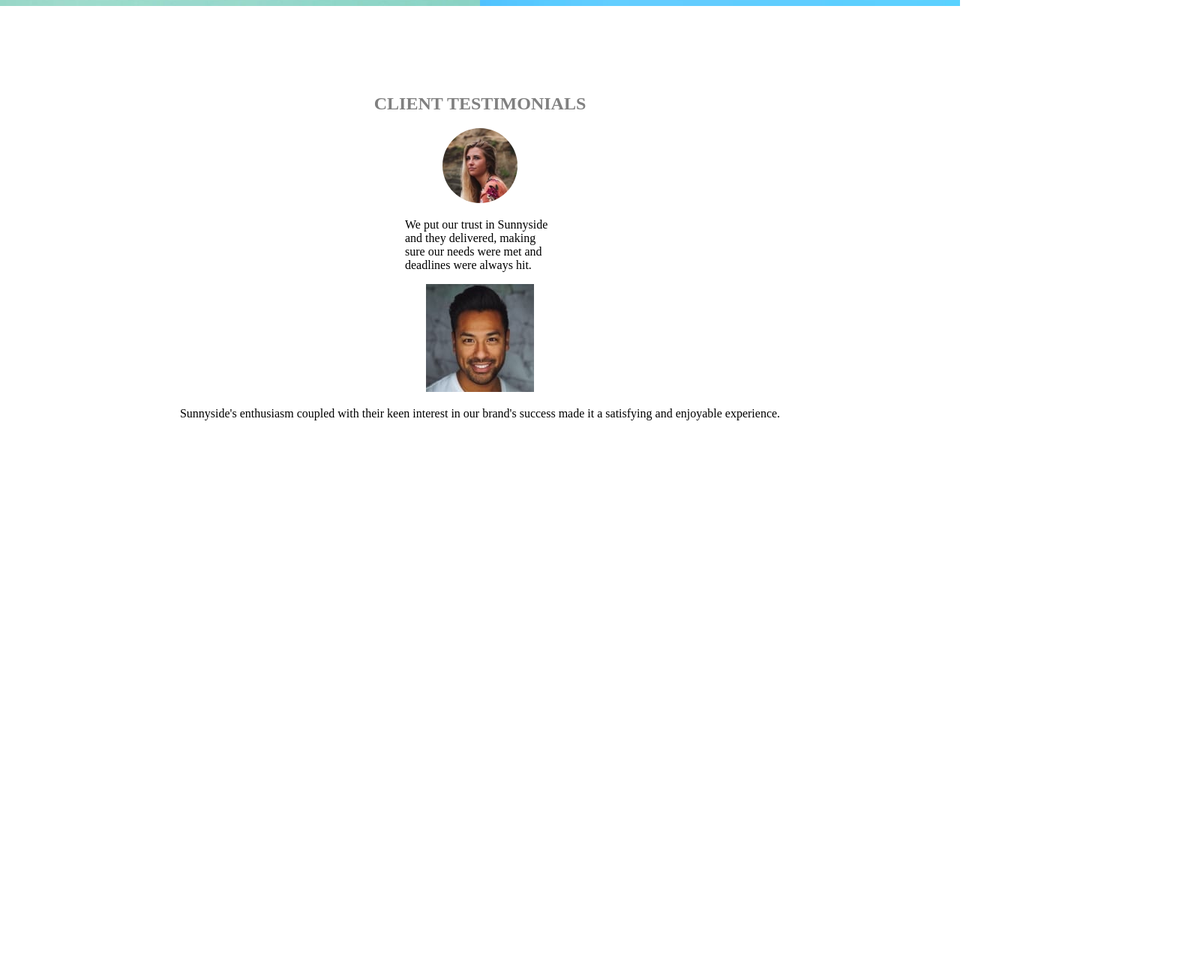
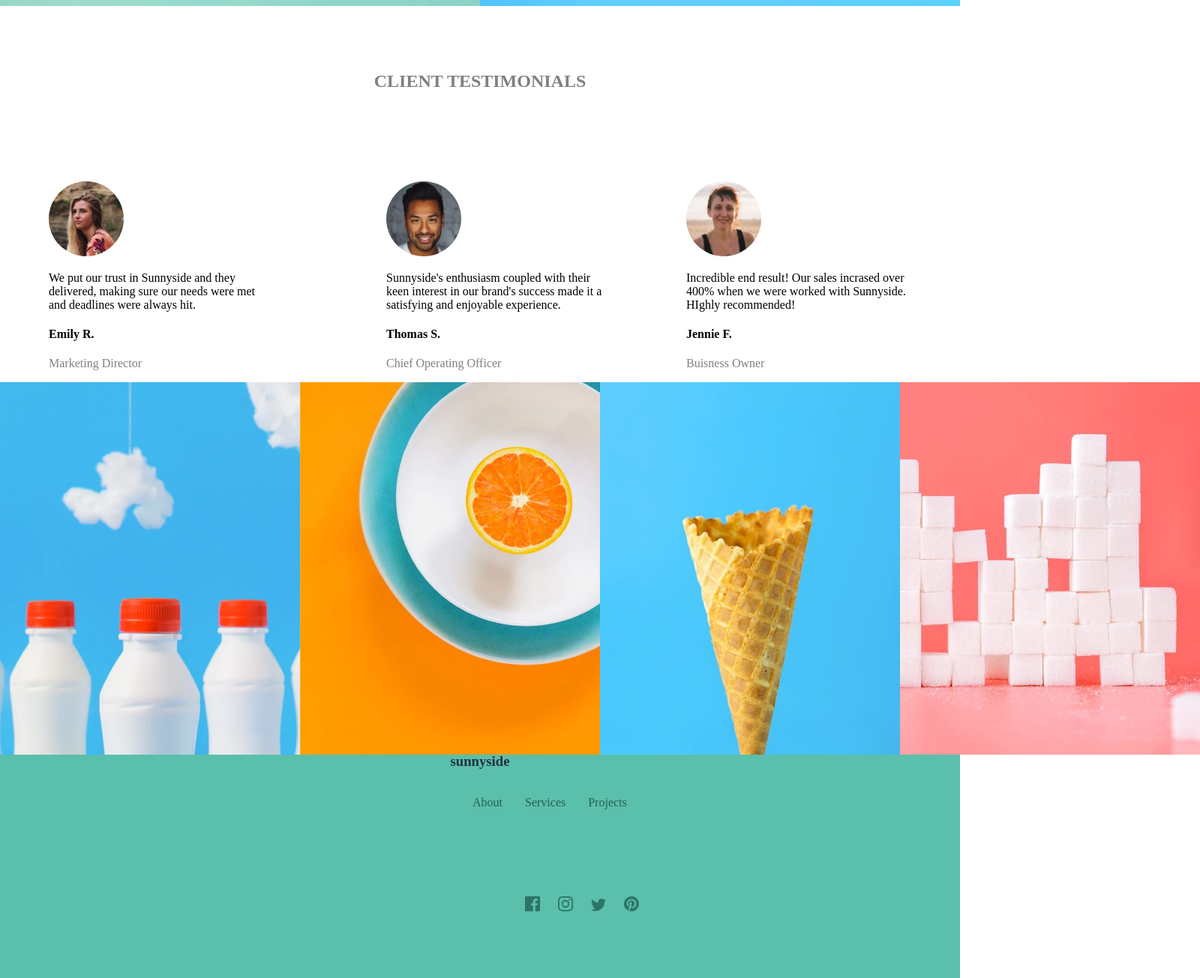
Before and after one commit to sofi638/sunnyside-agency-landing-page-main, a plain HTML site: page index.html in a window 1280 px wide. Shown: the part 2120-3425 px from the top of the page at 75% size, 1600 px wide, since content can reach past the window. Before the commit the page ends 2697 px from the top, so only its background shows below. Drawn offline with Linux system fonts and the light colour scheme.

Commit message:
Add files via upload

```diff
--- a/index.html
+++ b/index.html
@@ -83,16 +83,14 @@
 
       </div>
     </div>
-
-<div class="clients">
-
     <h2 class="h2-client">
       CLIENT TESTIMONIALS
     </h2>
+<div class="clients">
+
+
     <div class="emily">
       <img class="emily-img" src="images/image-emily.jpg" alt="">
-
-</div>
 
       <p class="p4">
         We put our trust in Sunnyside and they delivered,
@@ -100,16 +98,95 @@
         always hit.
       </p>
 
+      <h4>
+        Emily R.
+      </h4>
+      <p class="pp">
+        Marketing Director
+      </p>
+
+    </div>
+
+
     <div class="Thomas">
 
-  <img src="images/image-thomas.jpg" alt="">
-</div>
+      <img class="thomas-img" src="images/image-thomas.jpg" alt="">
 
-<p>
+
+      <p class="p5">
         Sunnyside's enthusiasm coupled with their
         keen interest in our brand's success made it
         a satisfying and enjoyable experience.
       </p>
+  <h4>
+    Thomas S.
+  </h4>
+<p class="pp">
+  Chief Operating Officer
+</p>
+    </div>
+
+
+<div class="Jennie">
+
+<img class="jennie-img" src="images/image-jennie.jpg" alt="">
+
+
+<p class="p6">
+  Incredible end result! Our sales incrased over 400%
+  when we were worked with Sunnyside.
+  HIghly recommended!
+</p>
+<h4>
+  Jennie F.
+</h4>
+<p class="pp">
+  Buisness Owner
+</p>
+</div>
+
+</div>
+
+<div class="cont-images">
+
+<img class="milk" src="images/desktop/image-gallery-milkbottles.jpg" alt="">
+
+<img class="orange" src="images/desktop/image-gallery-orange.jpg" alt="">
+
+<img class="cone"  src="images/desktop/image-gallery-cone.jpg" alt="">
+
+<img class="sugarcubs" src="images/desktop/image-gallery-sugarcubes.jpg" alt="">
+
+</div>
+
+<div class="sunnyside">
+
+  <h3 class="sunny">
+    sunnyside
+  </h3>
+
+<div class="three-txt">
+  <p>
+    About
+  </p>
+  <p>
+    Services
+  </p>
+  <p>
+    Projects
+  </p>
+</div>
+
+<div class="icons">
+
+  <img class="fb" src="images/icon-facebook.svg" alt="">
+  <img class="insta" src="images/icon-instagram.svg" alt="">
+  <img class="twit" src="images/icon-twitter.svg" alt="">
+  <img src="images/icon-pinterest.svg" alt="">
+
+  </div>
+
+
 
 </div>
 
--- a/style.css
+++ b/style.css
@@ -115,7 +115,7 @@ body {
   margin-top: 370px;
 }
 .p2{
-  width: 250px;
+  width: 300px;
   margin: auto;
 }
 .p3{
@@ -135,13 +135,14 @@ body {
 .clients{
   align-items: center;
   justify-content: center;
-  margin-top: 30px;
+
   display: flex;
-  flex-direction: column;
+ margin-top: 120px;
 }
 
 .h2-client{
   color: gray;
+  text-align: center;
 }
 
 
@@ -150,12 +151,83 @@ body {
   width: 100px;
 }
 .emily{
-
-align-items: start;
+margin-right: 150px;
 }
 
 
 
+.thomas-img{
+  border-radius: 100%;
+  width: 100px;
+}
+
 .p4{
-  width: 200px;
+  width: 300px;
+
+
 }
+.p5{
+  width: 300px;
+}
+.p6{
+  width: 300px;
+}
+.Jennie{
+  margin-left: 100px;
+}
+.jennie-img{
+  border-radius: 100%;
+  width: 100px;
+}
+.pp{
+  color: gray;
+}
+.cont-images{
+  display: flex;
+}
+.milk{
+  width: 400px;
+}
+.orange{
+  width: 400px;
+}
+.cone{
+  width: 400px;
+}
+.sugarcubs{
+  width: 400px;
+}
+
+.sunnyside{
+  margin-top: -20px;
+  background-color: hsl(168, 44%, 55%);
+  width: 100%;
+  height: 300px;
+}
+
+.sunny{
+  color: hsl(212, 27%, 19%);
+ text-align: center;
+
+}
+
+.three-txt{
+  display: flex;
+  color: hsl(168, 46%, 26%);
+gap: 30px;
+margin-left: 630px;
+}
+.icons{
+  margin-top: 100px;
+  margin-left: 700px;
+
+}
+.fb{
+  margin-right: 20px;
+}
+.insta{
+  margin-right: 20px;
+}
+.twit{
+  margin-right: 20px;
+}
```
Lines whose indentation alone changed are shown as unchanged.
